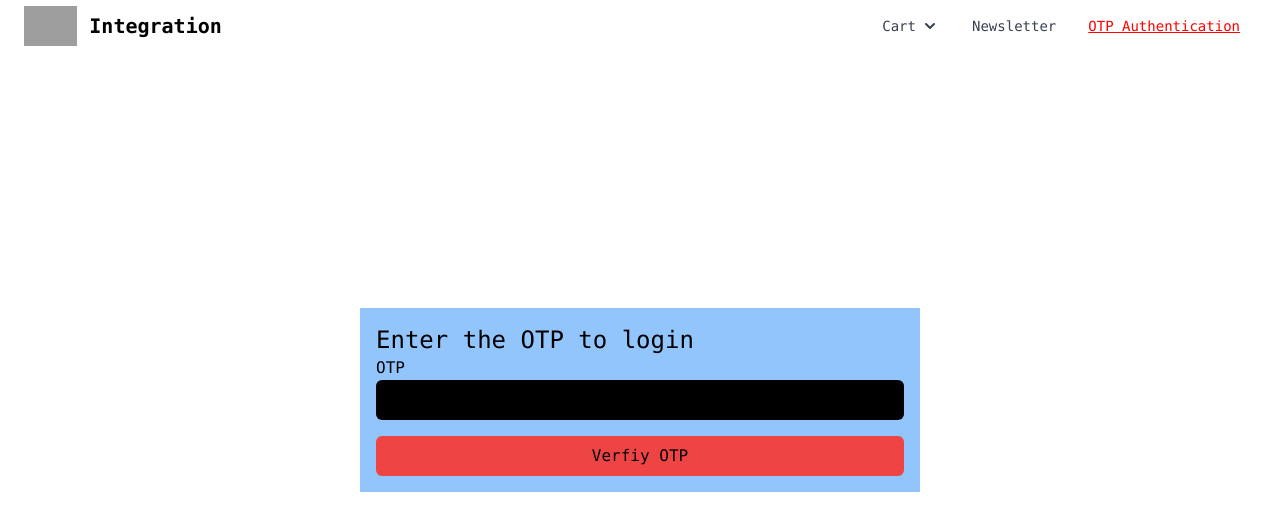
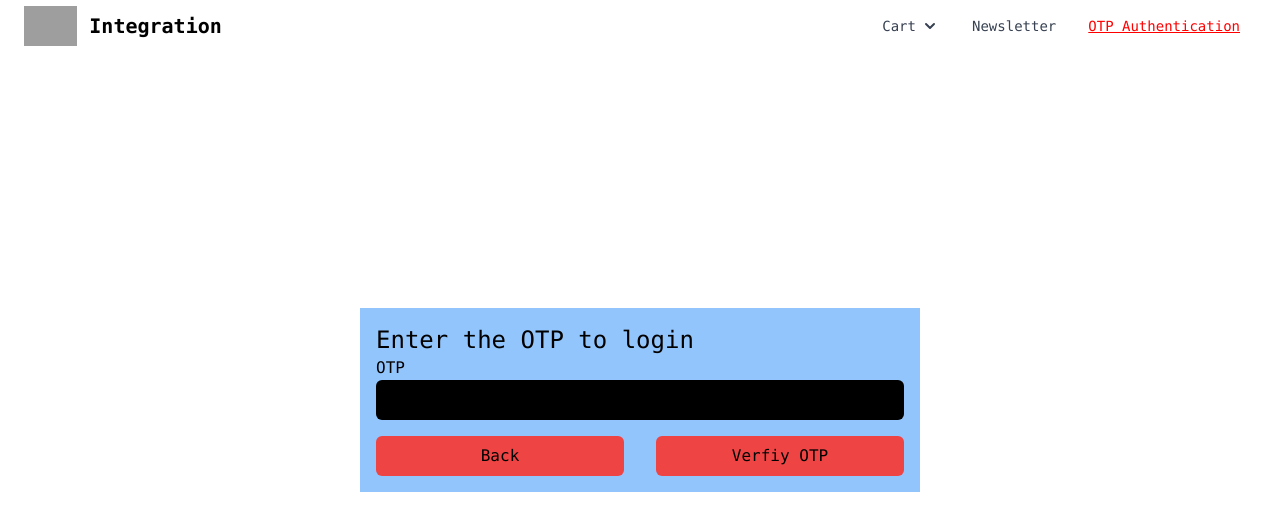
Before and after one commit to anshkush92/integration, a React (Create React App) app in the folder client/: page /auth/login in a window 1280 px wide. Both pictures are taken after typing "Sample" into the empty fields and a click on the button "Send OTP". Shown: the top 530 px of the page. Built offline with nearby package versions, Linux system fonts and the light colour scheme; no server answers; grey boxes are pictures that could not be loaded.

Commit message:
Added the id to the back button, so that we move backwards when clicking on back button

```diff
--- a/client/src/components/AuthForm/Otp/index.jsx
+++ b/client/src/components/AuthForm/Otp/index.jsx
@@ -1,16 +1,36 @@
-import React from 'react';
+import { useState } from 'react';
 
-const OtpForm = () => {
+const OtpForm = ({ handleOtpVerify }) => {
+  const [currentOtp, setCurrentOtp] = useState('');
+
   return (
     <div className="w-[35rem]  bg-blue-300 p-4 absolute top-1/2 left-1/2  -translate-x-1/2 -translate-y-1/2">
       <h2 className="text-2xl">Enter the OTP to login</h2>
-      <form>
+      <form
+        id="otp-form-submit"
+        onSubmit={(event) => handleOtpVerify(event, currentOtp)}
+      >
         <label htmlFor="otp">OTP</label>
-        <input className="input-form mb-4" id="otp" />
+        <input
+          className="input-form mb-4"
+          value={currentOtp}
+          onChange={(event) => setCurrentOtp(event.target.value)}
+          id="otp"
+        />
 
-        <button type="submit" className="w-full py-2 rounded-md bg-red-500 ">
-          Verfiy OTP
-        </button>
+        <div className="flex gap-x-8">
+          <button
+            type="button"
+            id="otp-form-back"
+            onClick={(event) => handleOtpVerify(event, currentOtp)}
+            className="w-full py-2 rounded-md bg-red-500 "
+          >
+            Back
+          </button>
+          <button type="submit" className="w-full py-2 rounded-md bg-red-500 ">
+            Verfiy OTP
+          </button>
+        </div>
       </form>
     </div>
   );
--- a/client/src/pages/Auth/Login/index.jsx
+++ b/client/src/pages/Auth/Login/index.jsx
@@ -12,9 +12,18 @@ const LoginPage = () => {
     setIsOtpSend(true);
   };
 
+  const handleOtpVerify = (event, currentOtp) => {
+    event.preventDefault();
+    if (event.target.id === 'otp-form-back') setIsOtpSend(false);
+  };
+
   return (
     <div>
-      {isOtpSend ? <OtpForm /> : <LoginPhone handleOtpSend={handleOtpSend} />}
+      {isOtpSend ? (
+        <OtpForm handleOtpVerify={handleOtpVerify} />
+      ) : (
+        <LoginPhone handleOtpSend={handleOtpSend} />
+      )}
     </div>
   );
 };
```
Also changed, not shown: 2 other files (tests, documents, lock files or other folders).
